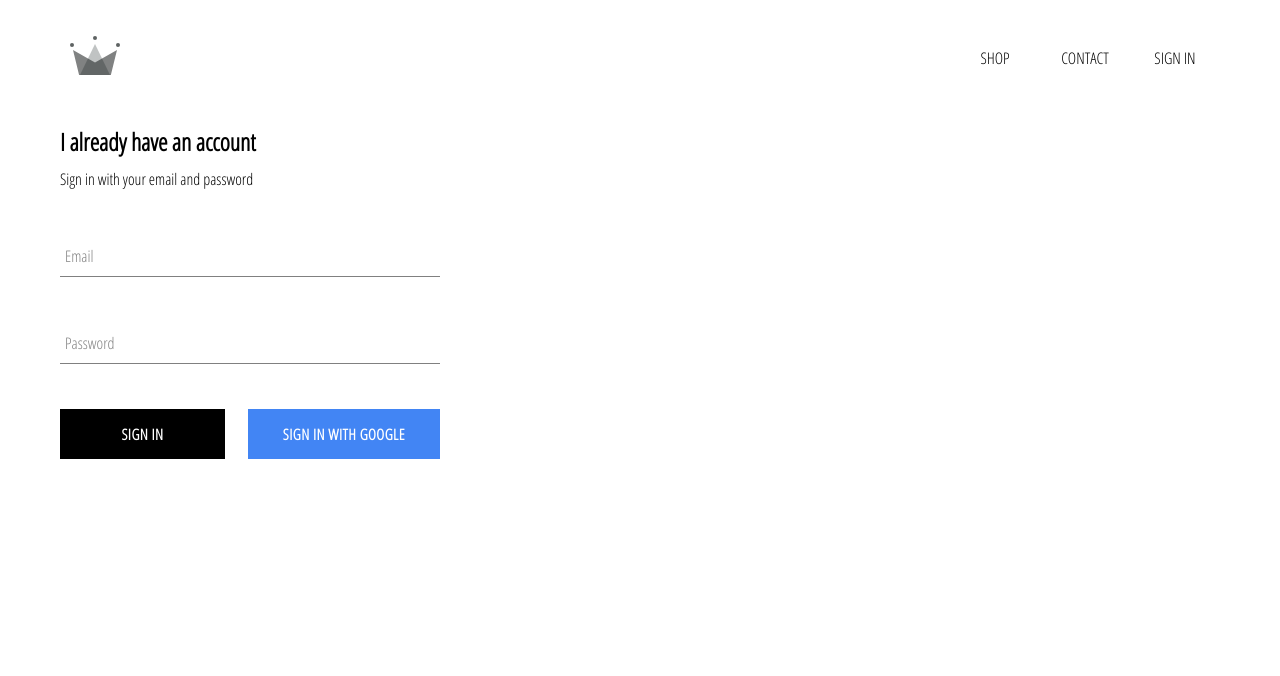
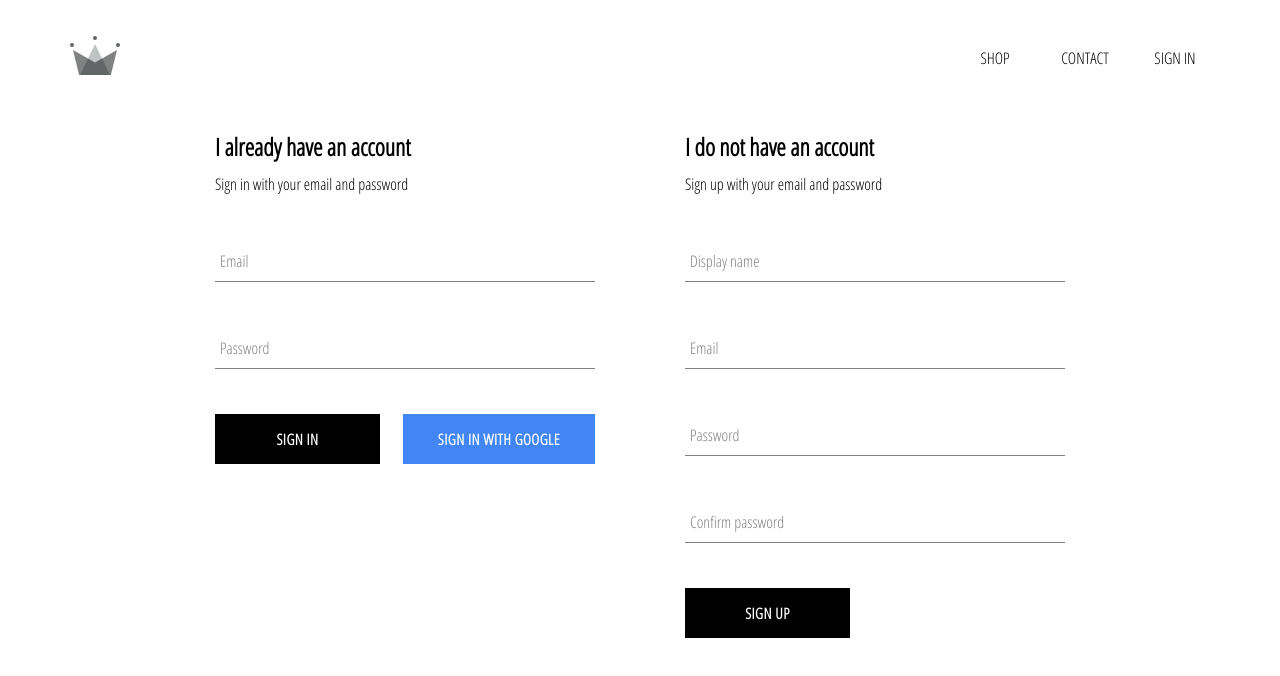
Before and after one commit to debugme/crwn-clothing, a React (Create React App) app: page /sign in a window 1280 px wide. Shown: the top 676 px of the page. Built offline with nearby package versions, Linux system fonts and the light colour scheme; no server answers.

Commit message:
add sign up form

```diff
--- a/src/components/index.ts
+++ b/src/components/index.ts
@@ -6,3 +6,4 @@ export * from './formInput/FormInput'
 export * from './header/Header'
 export * from './menuItem/MenuItem'
 export * from './signIn/SignIn'
+export * from './signUp/SignUp'
--- a/src/components/signIn/SignIn.tsx
+++ b/src/components/signIn/SignIn.tsx
@@ -74,6 +74,7 @@ export const _SignIn: FunctionComponent<SignInAndRouteProps> = (
           onChange={handleChange}
           label="Password"
           autoComplete="current-password"
+          minLength={6}
         />
         <div className="buttons">
           <Button type="submit">Sign in</Button>
--- /dev/null
+++ b/src/components/signUp/SignUp.scss
@@ -0,0 +1,9 @@
+.sign-up {
+  display: flex;
+  flex-direction: column;
+  width: 380px;
+
+  .title {
+    margin: 10px 0px;
+  }
+}
--- /dev/null
+++ b/src/components/signUp/SignUp.tsx
@@ -0,0 +1,130 @@
+import {
+  ChangeEvent,
+  ChangeEventHandler,
+  FormEvent,
+  FormEventHandler,
+  FunctionComponent,
+  useState,
+} from 'react'
+
+import { withRouter, RouteComponentProps } from 'react-router-dom'
+
+import { Button, FormInput } from '..'
+
+import { auth, createUser } from '../../firebase'
+
+import './SignUp.scss'
+
+export interface SignUpProps {}
+
+export interface SignUpAndRouteProps extends SignUpProps, RouteComponentProps {}
+
+export interface SignUpData {
+  displayName: string
+  email: string
+  password: string
+  confirmPassword: string
+}
+
+export const defaultSignUpData: SignUpData = {
+  displayName: '',
+  email: '',
+  password: '',
+  confirmPassword: '',
+}
+
+export const _SignUp: FunctionComponent<SignUpAndRouteProps> = (
+  props: SignUpAndRouteProps
+): JSX.Element => {
+  const { history } = props
+  const [signUpData, setSignUpData] = useState<SignUpData>(defaultSignUpData)
+  const { displayName, email, password, confirmPassword } = signUpData
+
+  const handleChange: ChangeEventHandler = (
+    event: ChangeEvent<HTMLInputElement>
+  ) => {
+    const { name, value } = event.currentTarget
+    const text = value.trim()
+    if (!text) return
+    const newSignUpData = { ...signUpData, [name]: text }
+    setSignUpData(newSignUpData)
+  }
+
+  const handleSubmit: FormEventHandler = async (
+    event: FormEvent<HTMLFormElement>
+  ) => {
+    event.preventDefault()
+    const { displayName, email, password, confirmPassword } = signUpData
+    console.log('>>> signUpData', signUpData)
+    if (password !== confirmPassword) {
+      return console.error('error = password mismatch')
+    }
+    try {
+      const { user } = await auth.createUserWithEmailAndPassword(
+        email,
+        password
+      )
+      if (user) {
+        console.log('>>> user created', user)
+        await createUser({ ...user, displayName })
+        setSignUpData(defaultSignUpData)
+
+        // TODO If setSignUpData is asynchronous, this line might not
+        // be run after it...So you may need to change your approach
+        history.push('/')
+      }
+    } catch (error) {
+      console.log('error - could not sign up', error)
+    }
+  }
+
+  return (
+    <div className="sign-up">
+      <h2 className="title">I do not have an account</h2>
+      <span>Sign up with your email and password</span>
+      <form className="sign-up-form" onSubmit={handleSubmit}>
+        <FormInput
+          name="displayName"
+          type="text"
+          required
+          value={displayName}
+          label="Display name"
+          autoComplete="name"
+          onChange={handleChange}
+        />
+        <FormInput
+          name="email"
+          type="email"
+          required
+          value={email}
+          label="Email"
+          autoComplete="username"
+          onChange={handleChange}
+        />
+        <FormInput
+          name="password"
+          type="password"
+          required
+          value={password}
+          label="Password"
+          autoComplete="current-password"
+          minLength={6}
+          onChange={handleChange}
+        />
+        <FormInput
+          name="confirmPassword"
+          type="password"
+          required
+          value={confirmPassword}
+          label="Confirm password"
+          autoComplete="new-password"
+          minLength={6}
+          onChange={handleChange}
+        />
+        <Button type="submit">Sign up</Button>
+      </form>
+    </div>
+  )
+}
+
+export const SignUp = withRouter(_SignUp)
--- a/src/pages/sign/Sign.scss
+++ b/src/pages/sign/Sign.scss
@@ -0,0 +1,6 @@
+.sign {
+  width: 850px;
+  display: flex;
+  justify-content: space-between;
+  margin: 30px auto;
+}
--- a/src/pages/sign/Sign.tsx
+++ b/src/pages/sign/Sign.tsx
@@ -1,5 +1,5 @@
 import { FunctionComponent } from 'react'
-import { SignIn } from '../../components'
+import { SignIn, SignUp } from '../../components'
 
 import './Sign.scss'
 
@@ -11,6 +11,7 @@ export const Sign: FunctionComponent<SignProps> = (
   return (
     <div className="sign">
       <SignIn />
+      <SignUp />
     </div>
   )
 }
```
